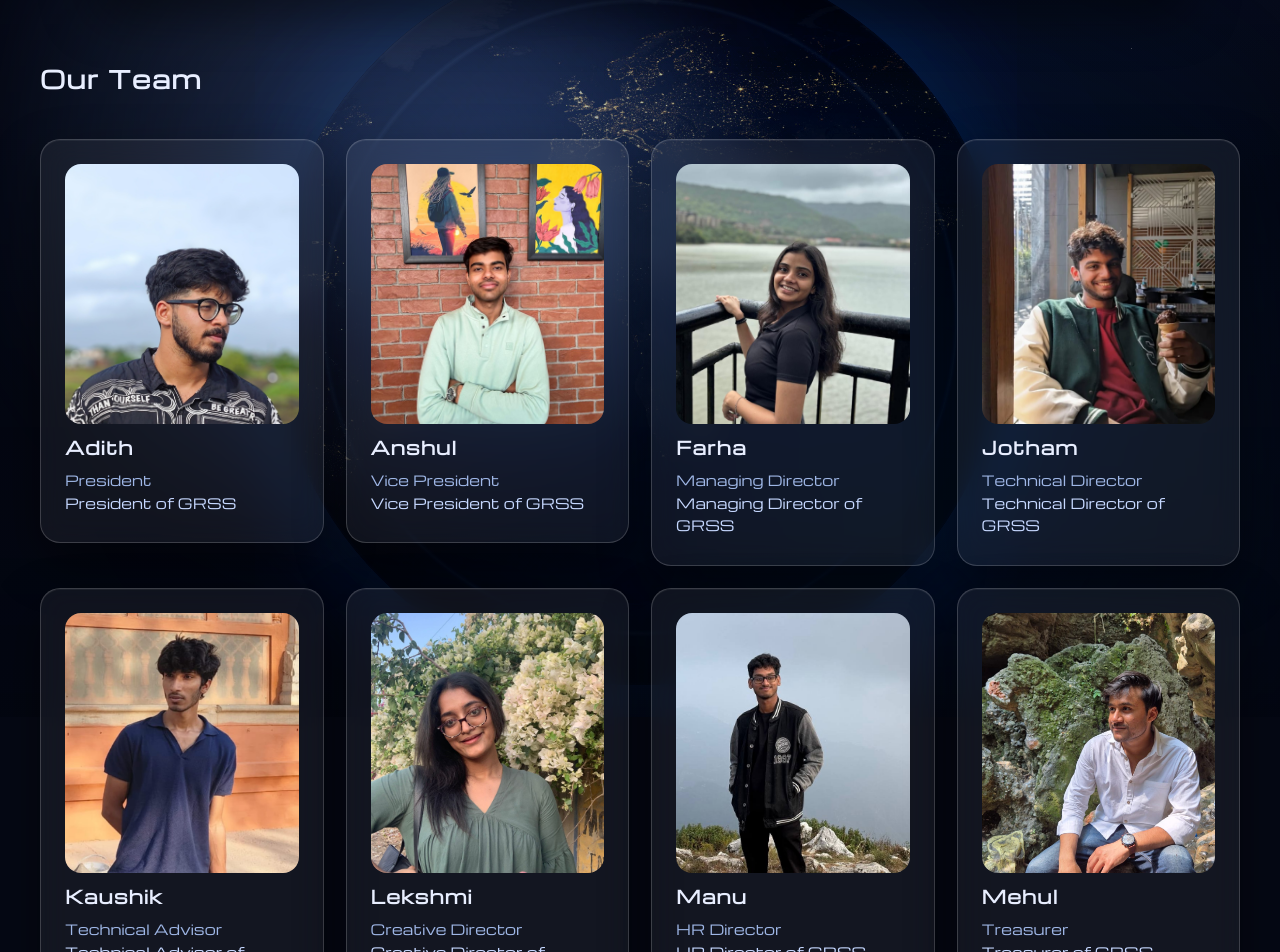
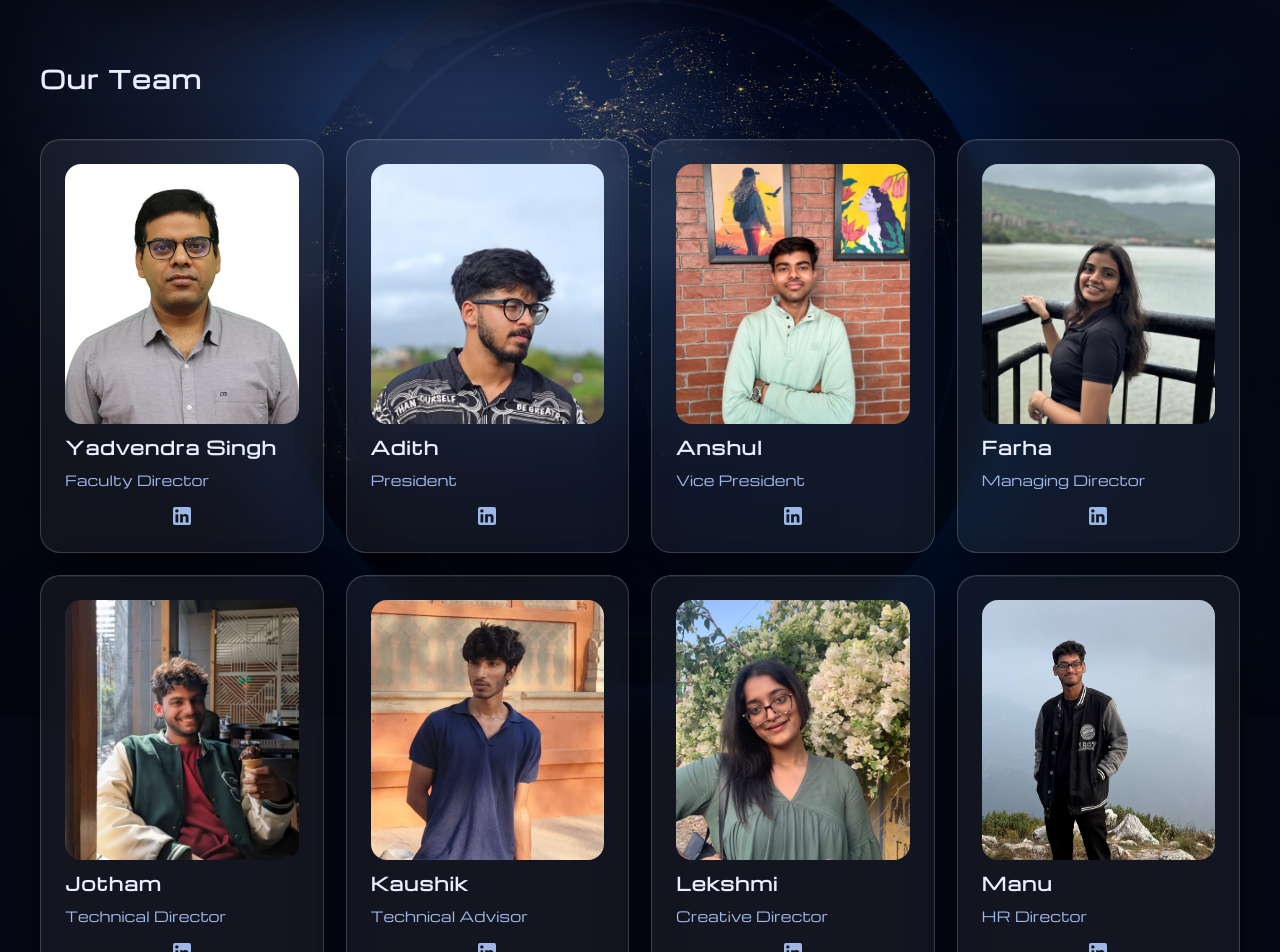
Before and after one commit to JoumJoumJoum/websyte, a React (Create React App) app: page /team in a window 1280 px wide. Shown: the part 83-1035 px from the top of the page. Built offline with nearby package versions, Linux system fonts and the light colour scheme.

Commit message:
Card changes to team members

```diff
--- a/src/components/TeamCard.css
+++ b/src/components/TeamCard.css
@@ -24,7 +24,17 @@
 
 .team-card__name { margin: 0; font-size: 18px; }
 .team-card__role { color: #9fb7e6; font-size: 14px; }
-.team-card__desc { margin: 0; color: #c6d8ff; font-size: 14px; line-height: 1.6; display: -webkit-box; -webkit-line-clamp: 2; -webkit-box-orient: vertical; overflow: hidden; }
+.team-card__linkedin {
+  display: flex;
+  justify-content: center;
+  align-items: center;
+  margin-top: 8px;
+  color: #9fb7e6;
+  transition: color 0.2s;
+}
+.team-card__linkedin:hover {
+  color: #c6d8ff;
+}
 
 @media (min-width: 1024px) {
   .team-card { grid-template-rows: 260px auto; }
--- a/src/components/TeamCard.jsx
+++ b/src/components/TeamCard.jsx
@@ -2,7 +2,7 @@ import React from 'react';
 import SpotlightCard from './SpotlightCard';
 import './TeamCard.css';
 
-export default function TeamCard({ name, img, role = 'Position Title', description = '1–2 lines describing this member, their focus, or contribution.', objectPosition = 'center 50%' }) {
+export default function TeamCard({ name, img, role = 'Position Title', linkedin = 'https://www.google.com', objectPosition = 'center 50%' }) {
   return (
     <SpotlightCard className="team-card">
       <div className="team-card__image-wrap">
@@ -11,7 +11,11 @@ export default function TeamCard({ name, img, role = 'Position Title', descripti
       <div className="team-card__info">
         <h3 className="michroma team-card__name">{name}</h3>
         <div className="team-card__role">{role}</div>
-        <p className="team-card__desc">{description}</p>
+        <a href={linkedin} target="_blank" rel="noopener noreferrer" className="team-card__linkedin">
+          <svg xmlns="http://www.w3.org/2000/svg" viewBox="0 0 24 24" width="24" height="24">
+            <path fill="currentColor" d="M19 3a2 2 0 0 1 2 2v14a2 2 0 0 1-2 2H5a2 2 0 0 1-2-2V5a2 2 0 0 1 2-2h14m-.5 15.5v-5.3a3.26 3.26 0 0 0-3.26-3.26c-.85 0-1.84.52-2.32 1.3v-1.11h-2.79v8.37h2.79v-4.93c0-.77.62-1.4 1.39-1.4a1.4 1.4 0 0 1 1.4 1.4v4.93h2.79M6.88 8.56a1.68 1.68 0 0 0 1.68-1.68c0-.93-.75-1.69-1.68-1.69a1.69 1.69 0 0 0-1.69 1.69c0 .93.76 1.68 1.69 1.68m1.39 9.94v-8.37H5.5v8.37h2.77z"/>
+          </svg>
+        </a>
       </div>
     </SpotlightCard>
   );
--- a/src/members/index.js
+++ b/src/members/index.js
@@ -2,16 +2,16 @@
 // Each member has a display name and an image URL served from /members
 
 const members = [
-  { name: 'Adith', img: '/members/adithgrss.jpg', role: 'President', description: 'President of GRSS' },
-  { name: 'Anshul', img: '/members/anshulgrss.jpg', role: 'Vice President', description: 'Vice President of GRSS' },
-  { name: 'Farha', img: '/members/farhagrss.jpg', role: 'Managing Director', description: 'Managing Director of GRSS' },
-  { name: 'Jotham', img: '/members/jothamgrss.jpg', role: 'Technical Director', description: 'Technical Director of GRSS' },
-  { name: 'Kaushik', img: '/members/kaushikgrss.jpg', role: 'Technical Advisor', description: 'Technical Advisor of GRSS' },
-  { name: 'Lekshmi', img: '/members/lachugrss.jpg', role: 'Creative Director', description: 'Creative Director of GRSS' },
-  { name: 'Manu', img: '/members/manugrss.jpg', role: 'HR Director', description: 'HR Director of GRSS' },
-  { name: 'Mehul', img: '/members/mehulgrss.jpg', role: 'Treasurer', description: 'Treasurer of GRSS' },
-  { name: 'Shagun', img: '/members/shagungrss.jpg', role: 'General Secretary', description: 'General Secretary of GRSS' },
-  { name: 'Yadvendra Singh', img: '/members/ypsirgrss.jpg', role: 'Faculty Director', description: 'Faculty Director of GRSS' }
+  { name: 'Yadvendra Singh', img: '/members/ypsirgrss.jpg', role: 'Faculty Director', linkedin: 'https://www.linkedin.com/in/dr-yadvendra-pratap-singh-544812139' },
+  { name: 'Adith', img: '/members/adithgrss.jpg', role: 'President', linkedin: 'https://www.linkedin.com/in/adith-nambiar-8889341b6' },
+  { name: 'Anshul', img: '/members/anshulgrss.jpg', role: 'Vice President', linkedin: 'https://www.linkedin.com/in/anshul-anand-b887401a0' },
+  { name: 'Farha', img: '/members/farhagrss.jpg', role: 'Managing Director', linkedin: 'https://www.google.com' },
+  { name: 'Jotham', img: '/members/jothamgrss.jpg', role: 'Technical Director', linkedin: 'https://www.linkedin.com/in/jotham-travasso-21b52b2b0' },
+  { name: 'Kaushik', img: '/members/kaushikgrss.jpg', role: 'Technical Advisor', linkedin: 'https://www.google.com' },
+  { name: 'Lekshmi', img: '/members/lachugrss.jpg', role: 'Creative Director', linkedin: 'https://www.linkedin.com/in/lekshminaji' },
+  { name: 'Manu', img: '/members/manugrss.jpg', role: 'HR Director', linkedin: 'https://www.google.com' },
+  { name: 'Mehul', img: '/members/mehulgrss.jpg', role: 'Treasurer', linkedin: 'https://www.linkedin.com/in/mehul-garg-584a641b7' },
+  { name: 'Shagun', img: '/members/shagungrss.jpg', role: 'General Secretary', linkedin: 'https://www.linkedin.com/in/shagun-singh-915b7b297' }
 ];
 
 export default members;
```
